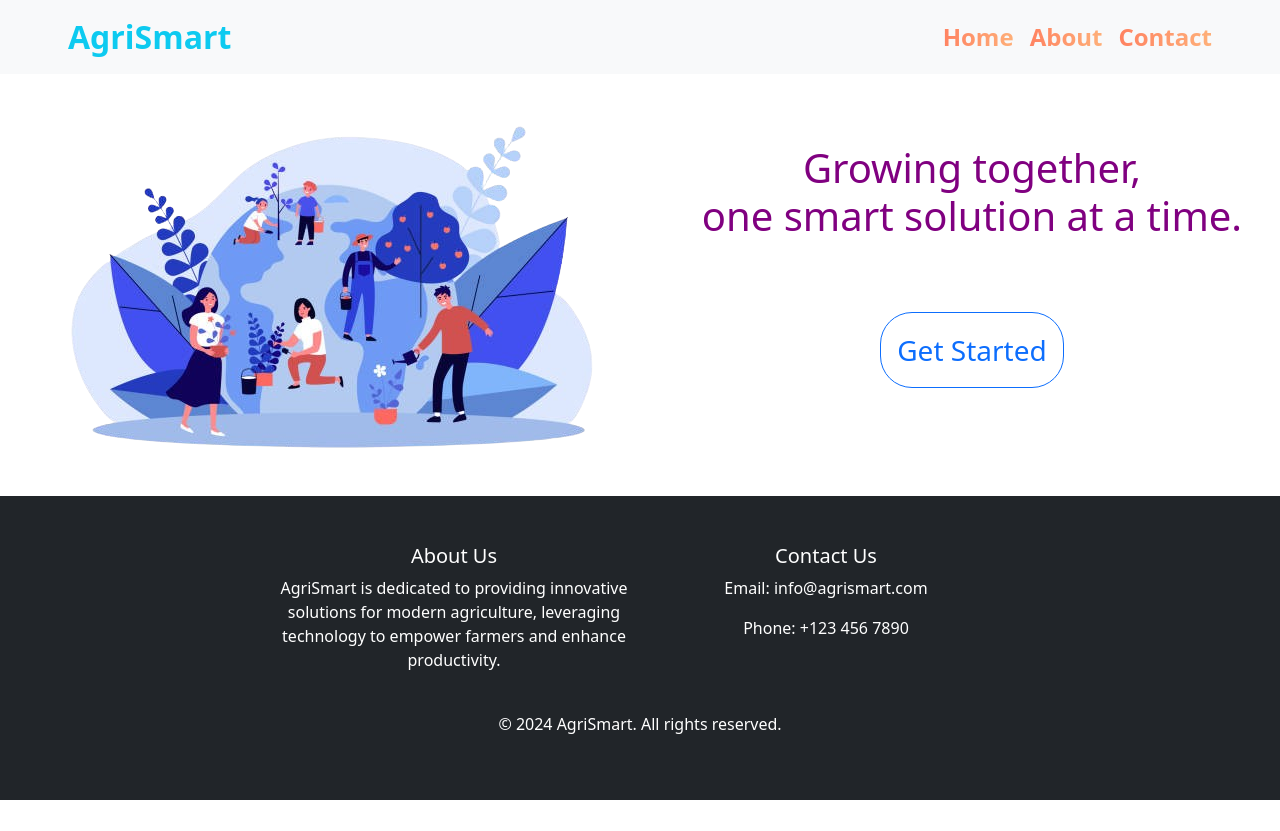
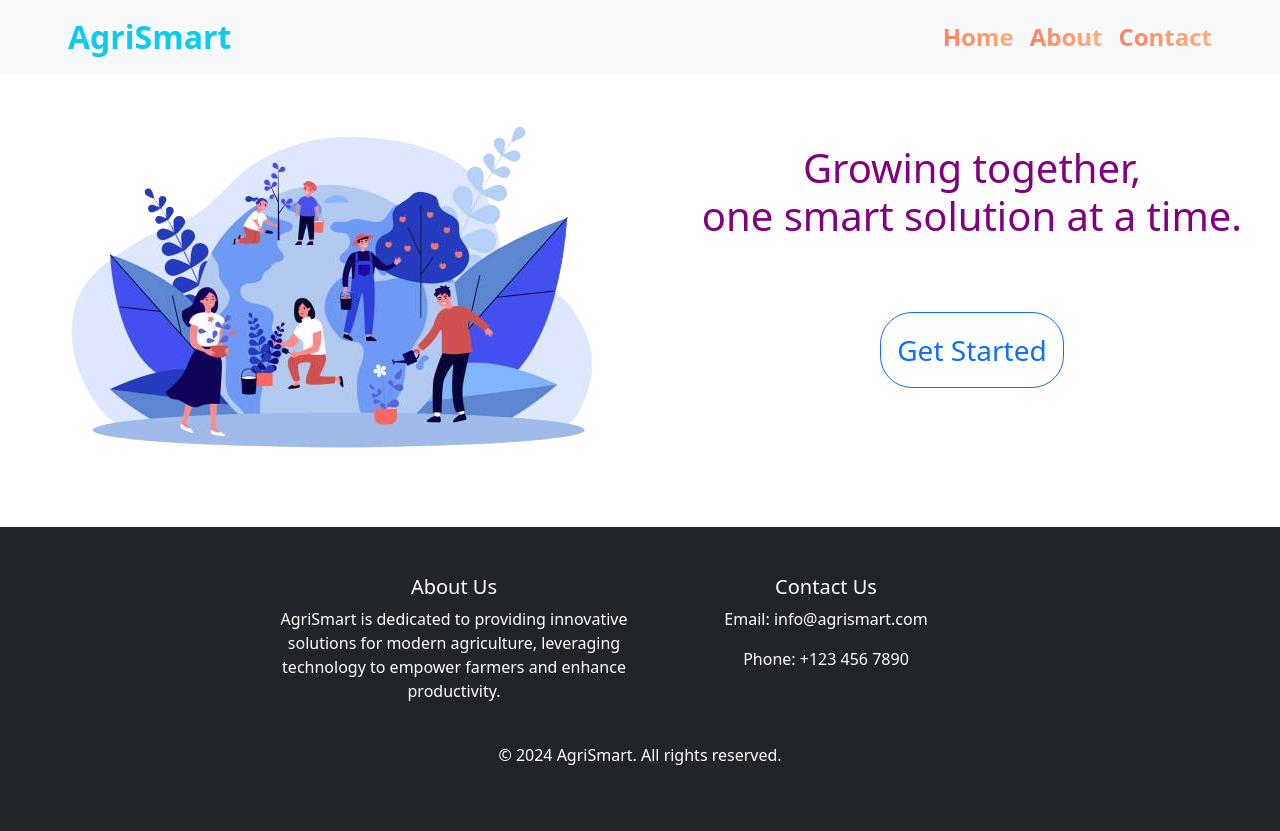
Before and after one commit to SPraveenKumar-spk/AgriSmart, a React (Vite) app in the folder Agrismart/: page / in a window 1280 px wide. Before the commit the page ends 800 px from the top, so only its background shows below. Built offline with nearby package versions, Linux system fonts and the light colour scheme.

Commit message:
modified requirements.txt

```diff
--- a/Agrismart/src/Components/Footer.jsx
+++ b/Agrismart/src/Components/Footer.jsx
@@ -1,6 +1,6 @@
 function Footer() {
   return (
-    <footer className=" mt-5 bg-dark text-white position-absolute bottom-0 w-100 p-5">
+    <footer className=" mt-5 bg-dark text-white  p-5">
       <div className="container text-center">
         <div className="d-flex justify-content-center">
           <div className="col-md-4">
--- a/Agrismart/src/store/AuthContext.jsx
+++ b/Agrismart/src/store/AuthContext.jsx
@@ -3,7 +3,7 @@ import { createContext, useContext } from "react";
 export const AuthContext = createContext();
 
 export const AuthProvider = ({ children }) => {
-  const baseURL = "https://agrismart-xomi.onrender.com";
+  const baseURL = "http://127.0.0.1:5000";
   return (
     <AuthContext.Provider value={{ baseURL }}>{children}</AuthContext.Provider>
   );
```
Also changed, not shown: 1 other file (tests, documents, lock files or other folders).
